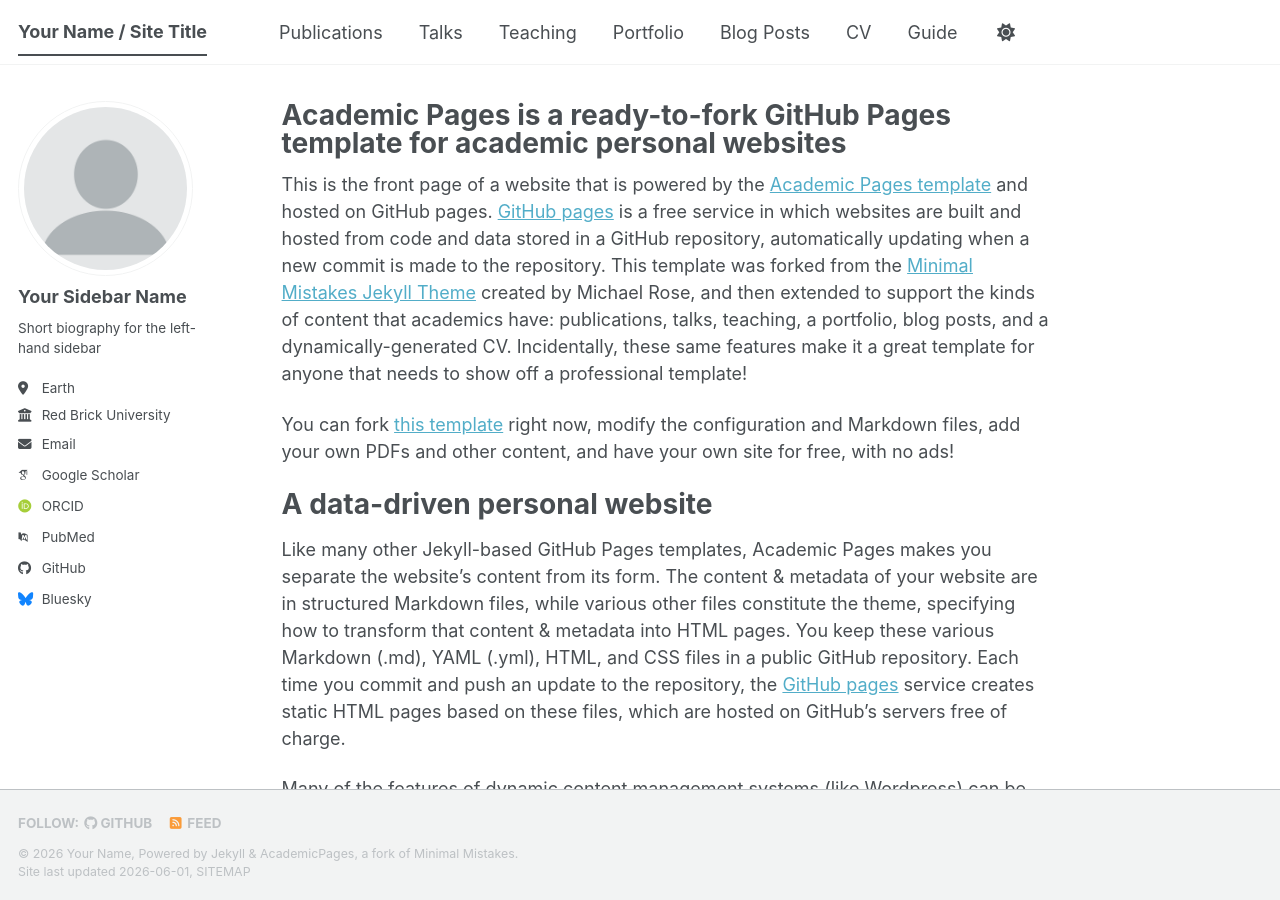
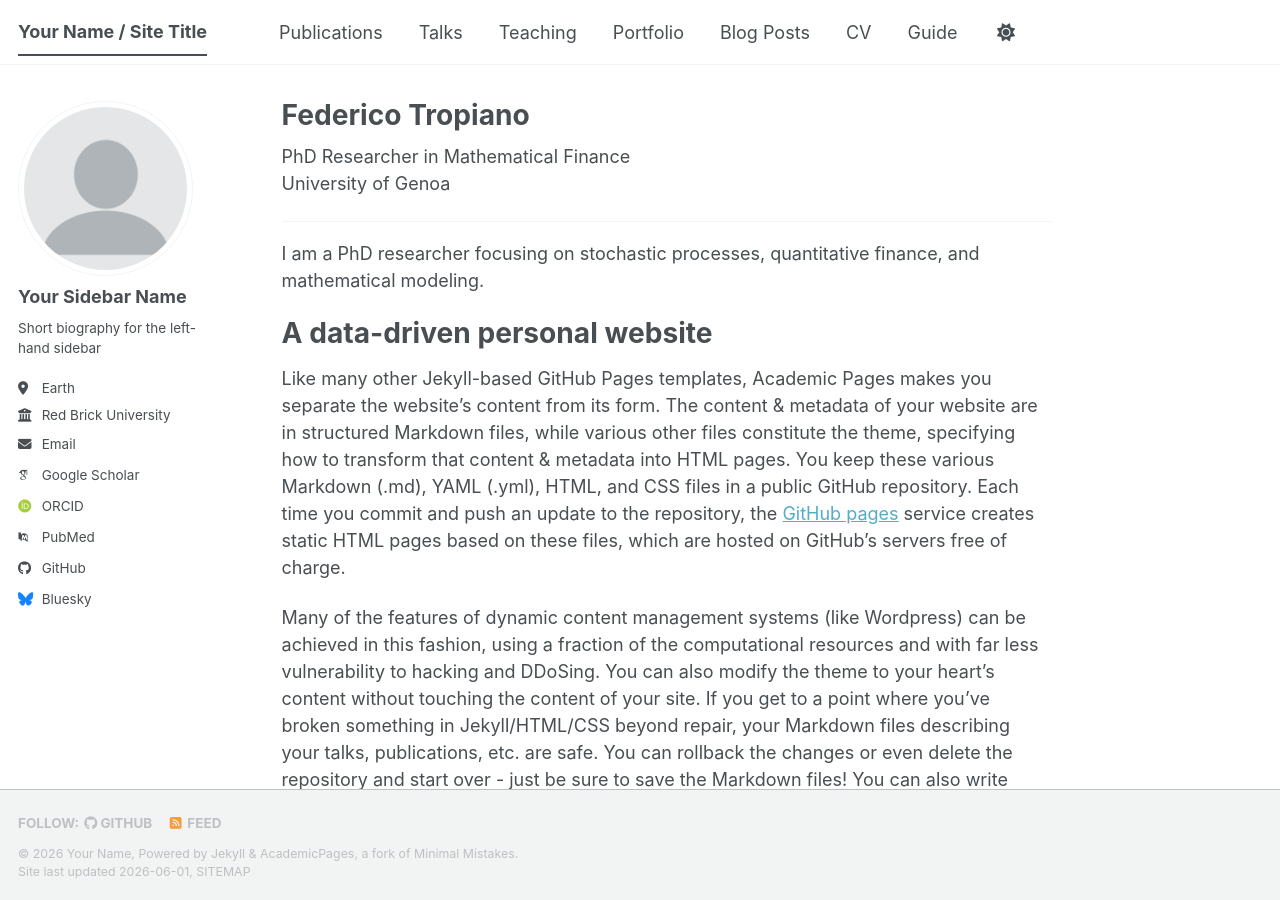
Before and after one commit to FedericoTropiano/FedericoTropiano.github.io, a Jekyll site: the page built from _pages/about.md, in a window 1280 px wide and 900 px high. Built offline with Jekyll 4.4.1, drawn with Linux system fonts in a browser that asks for light colours; some web fonts are replaced; a script bundle is joined from its source files by our own code; library files that are not in the unit come from our copies.

Commit message:
Update about.md

```diff
--- a/_pages/about.md
+++ b/_pages/about.md
@@ -1,15 +1,17 @@
 ---
 permalink: /
-title: "Academic Pages is a ready-to-fork GitHub Pages template for academic personal websites"
+title: "Federico Tropiano"
 author_profile: true
 redirect_from:
   - /about/
   - /about.html
 ---
 
-This is the front page of a website that is powered by the [Academic Pages template](https://github.com/academicpages/academicpages.github.io) and hosted on GitHub pages. [GitHub pages](https://pages.github.com) is a free service in which websites are built and hosted from code and data stored in a GitHub repository, automatically updating when a new commit is made to the repository. This template was forked from the [Minimal Mistakes Jekyll Theme](https://mmistakes.github.io/minimal-mistakes/) created by Michael Rose, and then extended to support the kinds of content that academics have: publications, talks, teaching, a portfolio, blog posts, and a dynamically-generated CV. Incidentally, these same features make it a great template for anyone that needs to show off a professional template!
+PhD Researcher in Mathematical Finance
+University of Genoa
 
- You can fork [this template](https://github.com/academicpages/academicpages.github.io) right now, modify the configuration and Markdown files, add your own PDFs and other content, and have your own site for free, with no ads!
+---
+I am a PhD researcher focusing on stochastic processes, quantitative finance, and mathematical modeling.
 
 A data-driven personal website
 ======
```
